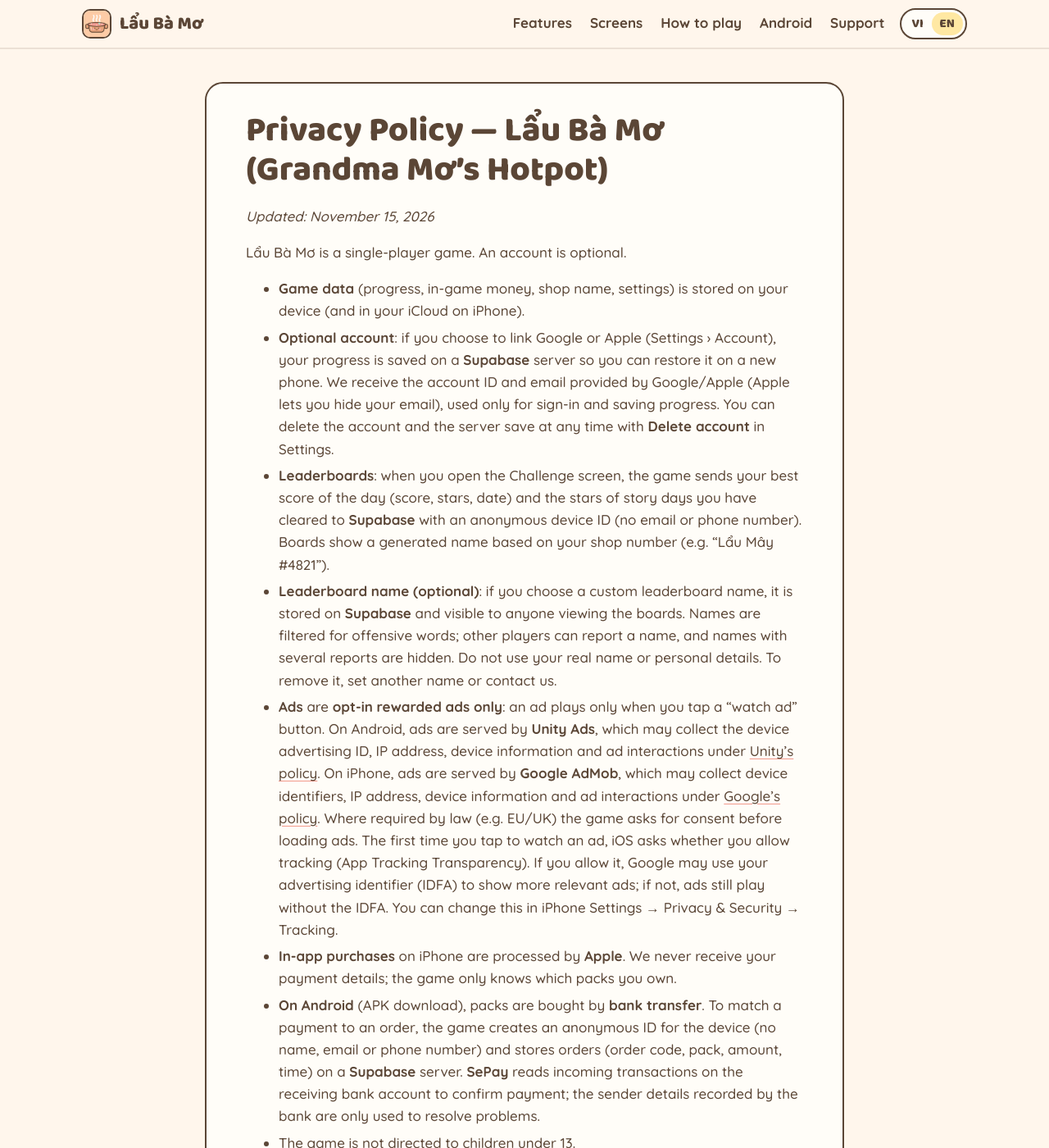
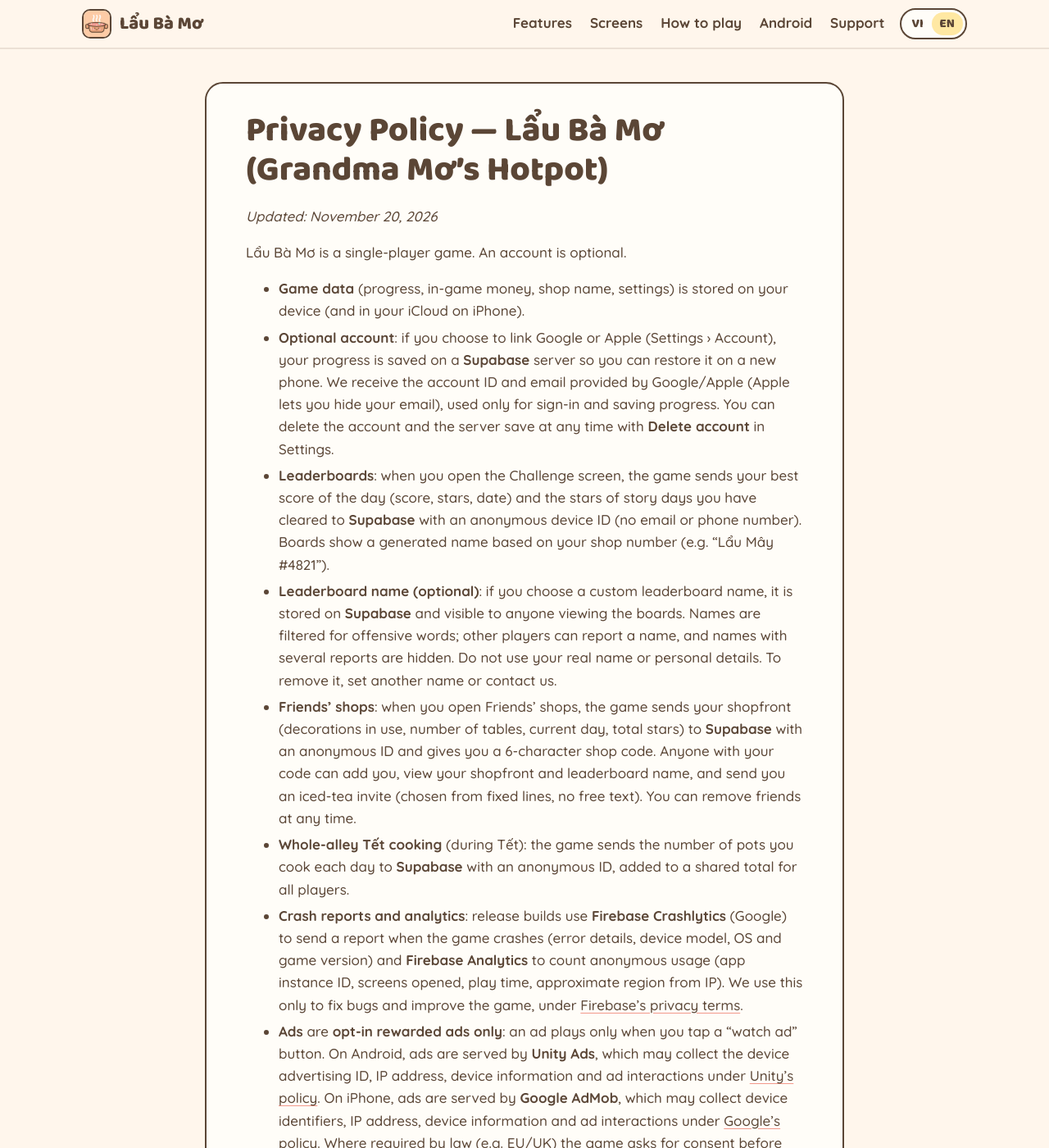
Before and after one commit to pcingame/laubamo, a Jekyll site: the page built from privacy.md, in a window 1280 px wide and 1400 px high. Shown: the whole window at 82% size. Built offline with Jekyll 4.4.1, drawn with Linux system fonts in a browser that asks for light colours.

Commit message:
1.5.0+16: release note, What's New, hướng dẫn 4 gói mua, quyền riêng tư
- RELEASE_NOTE.md: mục 1.5.0 (thứ tự làm, What's New VI/EN, cách tạo 4 gói
  trên App Store Connect, App Review Notes mới có Firebase, Quán bạn bè)
- site/privacy.md: thêm Quán bạn bè, Cả ngõ nấu Tết, Firebase
- Ảnh duyệt gói mua VI/EN ở docs/store/iap/
- Sửa chữ EN gói Sổ tay: "own menus" cho khớp tên tính năng

Co-Authored-By: Claude Opus 5.5 <noreply@anthropic.com>

```diff
--- a/privacy.md
+++ b/privacy.md
@@ -7,7 +7,7 @@ description: Chính sách quyền riêng tư của game Lẩu Bà Mơ. Privacy p
 
 # Chính sách quyền riêng tư — Lẩu Bà Mơ
 
-*Cập nhật: 15/11/2026*
+*Cập nhật: 20/11/2026*
 
 Lẩu Bà Mơ là game chơi một mình, không bắt buộc tài khoản.
 
@@ -16,6 +16,9 @@ Lẩu Bà Mơ là game chơi một mình, không bắt buộc tài khoản.
 - Nếu bạn **tự chọn liên kết Google hoặc Apple** (Cài đặt › Tài khoản), game lưu tiến trình lên máy chủ **Supabase** để bạn lấy lại khi đổi máy. Chúng tôi nhận mã tài khoản và email do Google/Apple cung cấp (với Apple bạn có thể ẩn email), chỉ dùng để đăng nhập và lưu tiến trình. Bạn xoá tài khoản và bản lưu trên máy chủ bất cứ lúc nào bằng nút **Xoá tài khoản** trong Cài đặt.
 - **Bảng xếp hạng**: khi bạn mở màn Thử thách, game gửi điểm cao nhất trong ngày (điểm, số sao, ngày) và số sao các ngày truyện đã qua lên **Supabase** kèm một mã ẩn danh của máy (không có email hay số điện thoại). Bảng hiện một tên ghép sẵn theo số quán (vd "Lẩu Mây #4821").
 - **Tên trên bảng (tuỳ chọn)**: nếu bạn tự đặt tên cho bảng xếp hạng, tên đó được lưu trên **Supabase** và ai xem bảng cũng thấy. Tên được lọc chữ phản cảm; người chơi khác có thể báo cáo tên, tên bị nhiều người báo sẽ bị ẩn. Đừng dùng tên thật hay thông tin cá nhân. Muốn xoá tên, hãy đặt tên khác hoặc liên hệ chúng tôi.
+- **Quán bạn bè**: khi bạn mở màn Quán bạn bè, game gửi lên **Supabase** mặt tiền quán (đồ trang trí đang dùng, số bàn, ngày đang chơi, tổng sao) kèm mã ẩn danh và cấp một mã quán 6 ký tự. Người có mã quán của bạn thì thêm bạn, xem mặt tiền quán và tên trên bảng xếp hạng của bạn, và gửi lời mời trà (chọn trong các câu có sẵn, không gõ chữ tự do). Bạn xoá bạn bè bất cứ lúc nào.
+- **Cả ngõ nấu Tết** (dịp Tết): game gửi số nồi bạn nấu mỗi ngày lên **Supabase** kèm mã ẩn danh để cộng vào số chung của mọi người chơi.
+- **Báo lỗi và thống kê**: bản phát hành dùng **Firebase Crashlytics** (Google) để gửi báo cáo khi game bị lỗi (thông tin lỗi, loại máy, phiên bản hệ điều hành và game) và **Firebase Analytics** để đếm lượt dùng ẩn danh (mã cài đặt của app, các màn được mở, thời lượng chơi, khu vực ước lượng theo IP). Chúng tôi chỉ dùng để sửa lỗi và cải thiện game, theo [chính sách của Firebase](https://firebase.google.com/support/privacy).
 
 ## Quảng cáo
 - Game chỉ có **quảng cáo tự chọn**: bạn bấm nút "Xem QC" thì mới phát. Không có quảng cáo tự bật lên.
@@ -39,7 +42,7 @@ Lẩu Bà Mơ là game chơi một mình, không bắt buộc tài khoản.
 
 # Privacy Policy — Lẩu Bà Mơ (Grandma Mơ's Hotpot)
 
-*Updated: November 15, 2026*
+*Updated: November 20, 2026*
 
 Lẩu Bà Mơ is a single-player game. An account is optional.
 
@@ -47,6 +50,9 @@ Lẩu Bà Mơ is a single-player game. An account is optional.
 - **Optional account**: if you choose to link Google or Apple (Settings › Account), your progress is saved on a **Supabase** server so you can restore it on a new phone. We receive the account ID and email provided by Google/Apple (Apple lets you hide your email), used only for sign-in and saving progress. You can delete the account and the server save at any time with **Delete account** in Settings.
 - **Leaderboards**: when you open the Challenge screen, the game sends your best score of the day (score, stars, date) and the stars of story days you have cleared to **Supabase** with an anonymous device ID (no email or phone number). Boards show a generated name based on your shop number (e.g. "Lẩu Mây #4821").
 - **Leaderboard name (optional)**: if you choose a custom leaderboard name, it is stored on **Supabase** and visible to anyone viewing the boards. Names are filtered for offensive words; other players can report a name, and names with several reports are hidden. Do not use your real name or personal details. To remove it, set another name or contact us.
+- **Friends' shops**: when you open Friends' shops, the game sends your shopfront (decorations in use, number of tables, current day, total stars) to **Supabase** with an anonymous ID and gives you a 6-character shop code. Anyone with your code can add you, view your shopfront and leaderboard name, and send you an iced-tea invite (chosen from fixed lines, no free text). You can remove friends at any time.
+- **Whole-alley Tết cooking** (during Tết): the game sends the number of pots you cook each day to **Supabase** with an anonymous ID, added to a shared total for all players.
+- **Crash reports and analytics**: release builds use **Firebase Crashlytics** (Google) to send a report when the game crashes (error details, device model, OS and game version) and **Firebase Analytics** to count anonymous usage (app instance ID, screens opened, play time, approximate region from IP). We use this only to fix bugs and improve the game, under [Firebase's privacy terms](https://firebase.google.com/support/privacy).
 - **Ads** are **opt-in rewarded ads only**: an ad plays only when you tap a "watch ad" button. On Android, ads are served by **Unity Ads**, which may collect the device advertising ID, IP address, device information and ad interactions under [Unity's policy](https://unity.com/legal/game-player-and-app-user-privacy-policy). On iPhone, ads are served by **Google AdMob**, which may collect device identifiers, IP address, device information and ad interactions under [Google's policy](https://policies.google.com/technologies/partner-sites). Where required by law (e.g. EU/UK) the game asks for consent before loading ads. The first time you tap to watch an ad, iOS asks whether you allow tracking (App Tracking Transparency). If you allow it, Google may use your advertising identifier (IDFA) to show more relevant ads; if not, ads still play without the IDFA. You can change this in iPhone Settings → Privacy & Security → Tracking.
 - **In-app purchases** on iPhone are processed by **Apple**. We never receive your payment details; the game only knows which packs you own.
 - **On Android** (APK download), packs are bought by **bank transfer**. To match a payment to an order, the game creates an anonymous ID for the device (no name, email or phone number) and stores orders (order code, pack, amount, time) on a **Supabase** server. **SePay** reads incoming transactions on the receiving bank account to confirm payment; the sender details recorded by the bank are only used to resolve problems.
```
